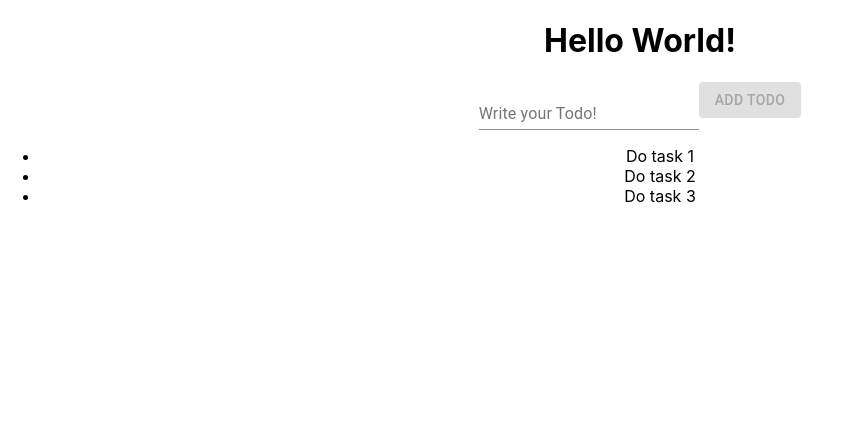
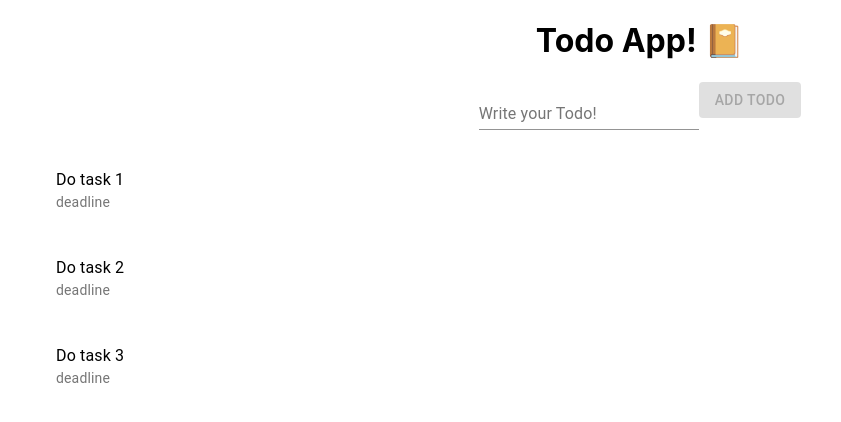
Before and after one commit to KLSeung/todo-app-firebase, a React (Create React App) app: page / in a window 1280 px wide. Shown: the top 422 px of the page, without its empty margins (0-841 px from the left). Built offline with nearby package versions, Linux system fonts and the light colour scheme.

Commit message:
changed todo list as a component and added Material UI styling to it

```diff
--- a/src/App.js
+++ b/src/App.js
@@ -1,5 +1,6 @@
 import React, { useState }  from 'react';
 import { Button, FormControl, Input, InputLabel } from '@material-ui/core';
+import Todo from './Todo'
 import './App.css';
 
 function App() {
@@ -16,7 +17,7 @@ function App() {
 
   return (
     <div className="App">
-      <h1>Hello World!</h1>
+      <h1>Todo App! 📔</h1>
       <FormControl>
         <InputLabel>Write your Todo!</InputLabel>
         <Input
@@ -37,9 +38,7 @@ function App() {
         Add Todo
       </Button>
       <ul>
-        {todos.map(todo => (
-          <li>{todo}</li>
-        ))}
+        <Todo todos={todos}/>
       </ul>
     </div>
   );
--- /dev/null
+++ b/src/Todo.css
@@ -0,0 +1,3 @@
+.todo__list {
+  text-align: center;
+}
--- a/src/Todo.js
+++ b/src/Todo.js
@@ -0,0 +1,19 @@
+import React from 'react'
+import './Todo.css'
+import { List, ListItemText, ListItem } from '@material-ui/core'
+
+function Todo(props) {
+return (
+    <div>
+      {props.todos.map(todo => (
+        <List className="todo__list">
+          <ListItem>
+            <ListItemText primary={todo} secondary="deadline"/>
+          </ListItem>
+        </List>
+      ))}
+    </div>
+  )
+}
+
+export default Todo
```
